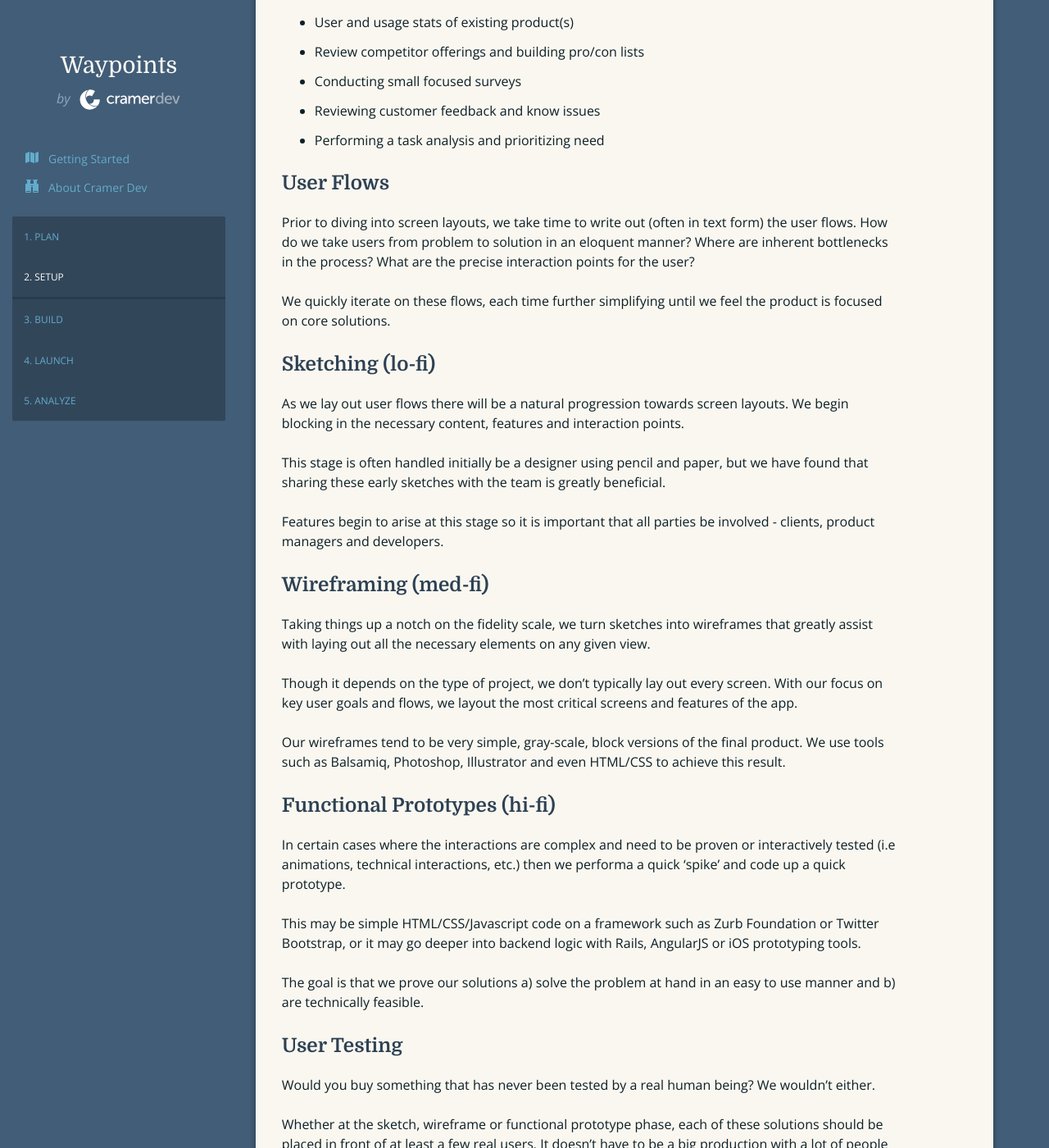
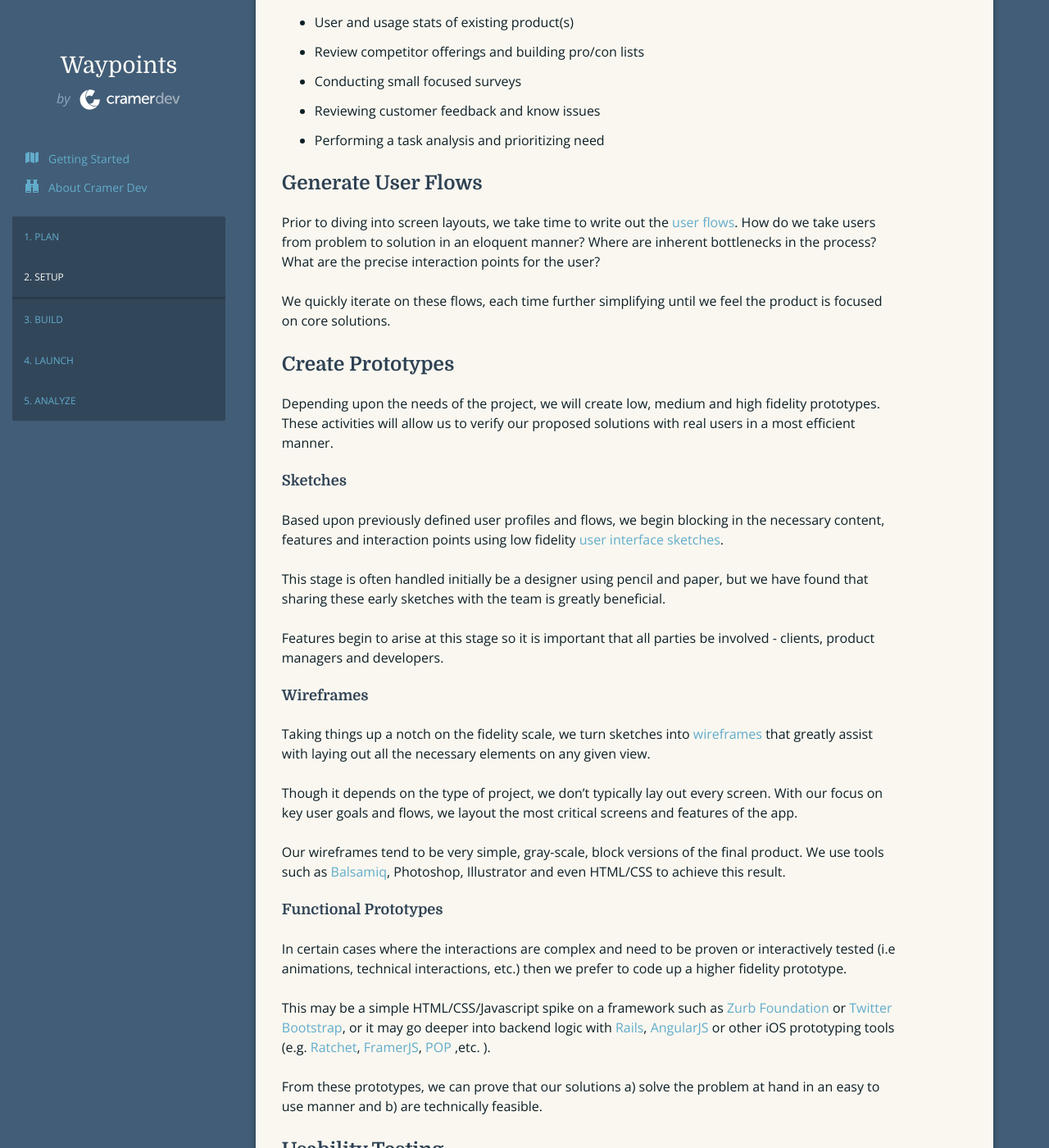
Before and after one commit to cramerdev/docs, a Jekyll site: the page built from _posts/2013-09-22-interaction-design.markdown, in a window 1280 px wide and 1400 px high, scrolled down 1325 px. Shown: the whole window at 82% size. Built offline with Jekyll 4.4.1, drawn with Linux system fonts in a browser that asks for light colours; nearby versions of some CDN libraries; Markdown is read by kramdown in place of the engine named in the settings; some of the changed text lies outside the part shown.

Commit message:
adding links to interaction design

```diff
--- a/_posts/2013-09-22-interaction-design.markdown
+++ b/_posts/2013-09-22-interaction-design.markdown
@@ -6,12 +6,12 @@ category: Setup
 
 
 ## Objective
-In the early stages of a project we identify key user characteristics and goals. With this information at hand we begin designing interactions that solve the most important user problems in the best way possible.
+In the early stages of a project we identify key user characteristics and goals. With this information at hand we begin [designing interactions](http://en.wikipedia.org/wiki/Interaction_design) that solve the most important user problems in the best way possible.
 
 ## Principles
-Keeping things simple is our foremost goal when designing each individual user interaction. We follow a user centered design process that focuses our attention on the most critical features  while also addressing other relevant project constraints.
+Keeping things simple is our foremost goal when designing each individual user interaction. We follow a [user centered design](http://en.wikipedia.org/wiki/User-centered_design) process that focuses our attention on the most critical user needs and then verifies our solutions through user testing.
 
-Focusing on key user goals makes the most efficient use our design and development time and ensures that we are developing the best possible solution.
+Focusing on the user makes the most efficient use of our design and development efforts while ensuring that we are developing the best possible solution.
 
 ## Our Process
 At the outset of the project we will determine, alongside our clients and users, which of these tools and activities will best address the goals of the user and project.
@@ -21,15 +21,15 @@ Each project will employ a different mix of the following activities and at vary
 ## Tools and Activities
 Interaction design is accomplished through experience, user research and an increasing fidelity of prototyping activities. Following is list of activities and tools we utilize as we design the towards the final solution.
 
-### **Identify Goals & Constraints**
+### Identify Goals & Constraints
 In order to be successful, we must first identify our goals. For interaction design we are referring to user goals (what do they want to accomplish?) as opposed to project goals (we want to make a bunch of money!). The latter is certainly part of the equation, but you can't acquire cheddar without solving real user problems.
 
 We also understand that projects have real constraints (e.g. time, money, people, technology, etc.) and we welcome those. In our experience, design is often more efficient when there are some guidelines that we must work within… as long as we are still serving our users.
 
-### **Build User Profiles**
+### Build User Profiles
 It is also critical that we do what we can to define our users. Often times technical projects become just that, technical, and we lose site of the human element to all that we do.
 
-Learning about our users increases the empathy we feel for them and should stick with us throughout the project. In order to build user profiles we review sources such as:
+Learning about our users increases the empathy we feel for them and should stick with us throughout the project. In order to build [user profiles](http://www.uxbooth.com/articles/user-centered-design-tools-for-the-enterprise/) we review sources such as:
 
 - User and usage stats of existing product(s)
 - Review competitor offerings and building pro/con lists
@@ -37,35 +37,38 @@ Learning about our users increases the empathy we feel for them and should stick
 - Reviewing customer feedback and know issues
 - Performing a task analysis and prioritizing need
 
-### **User Flows**
-Prior to diving into screen layouts, we take time to write out (often in text form) the user flows. How do we take users from problem to solution in an eloquent manner? Where are inherent bottlenecks in the process? What are the precise interaction points for the user?
+### Generate User Flows
+Prior to diving into screen layouts, we take time to write out the [user flows](http://37signals.com/svn/posts/1926-a-shorthand-for-designing-ui-flows). How do we take users from problem to solution in an eloquent manner? Where are inherent bottlenecks in the process? What are the precise interaction points for the user?
 
 We quickly iterate on these flows, each time further simplifying until we feel the product is focused on core solutions.
 
-### **Sketching (lo-fi)**
-As we lay out user flows there will be a natural progression towards screen layouts. We begin blocking in the necessary content, features and interaction points.
+### Create Prototypes
+Depending upon the needs of the project, we will create low, medium and high fidelity prototypes. These activities will allow us to verify our proposed solutions with real users in a most efficient manner.
+
+#### **Sketches**
+Based upon previously defined user profiles and flows, we begin blocking in the necessary content, features and interaction points using low fidelity [user interface sketches](http://uxdesign.smashingmagazine.com/2011/12/13/messy-art-ux-sketching/).
 
 This stage is often handled initially be a designer using pencil and paper, but we have found that sharing these early sketches with the team is greatly beneficial.
 
 Features begin to arise at this stage so it is important that all parties be involved - clients, product managers and developers.
 
-### **Wireframing (med-fi)**
-Taking things up a notch on the fidelity scale, we turn sketches into wireframes that greatly assist with laying out all the necessary elements on any given view.
+#### **Wireframes**
+Taking things up a notch on the fidelity scale, we turn sketches into [wireframes](http://viget.com/inspire/ux-101-the-wireframe1) that greatly assist with laying out all the necessary elements on any given view.
 
 Though it depends on the type of project, we don't typically lay out every screen. With our focus on key user goals and flows, we layout the most critical screens and features of the app.
 
-Our wireframes tend to be very simple, gray-scale, block versions of the final product. We use tools such as Balsamiq, Photoshop, Illustrator and even HTML/CSS to achieve this result.
+Our wireframes tend to be very simple, gray-scale, block versions of the final product. We use tools such as [Balsamiq](http://balsamiq.com/), Photoshop, Illustrator and even HTML/CSS to achieve this result.
 
-### **Functional Prototypes (hi-fi)**
-In certain cases where the interactions are complex and need to be proven or interactively tested (i.e animations, technical interactions, etc.) then we performa a quick 'spike' and code up  a quick prototype.
+#### **Functional Prototypes**
+In certain cases where the interactions are complex and need to be proven or interactively tested (i.e animations, technical interactions, etc.) then we prefer to code up a higher fidelity prototype.
 
-This may be simple HTML/CSS/Javascript code on a framework such as Zurb Foundation or Twitter Bootstrap, or it may go deeper into backend logic with Rails, AngularJS or iOS prototyping tools.
+This may be a simple HTML/CSS/Javascript spike on a framework such as [Zurb Foundation](http://foundation.zurb.com/) or [Twitter Bootstrap](http://getbootstrap.com/), or it may go deeper into backend logic with [Rails](http://rubyonrails.org/), [AngularJS](http://angularjs.org/) or other iOS prototyping tools (e.g. [Ratchet](http://maker.github.io/ratchet/), [FramerJS](http://www.framerjs.com/), [POP](https://popapp.in/) ,etc. ).
 
-The goal is that we prove our solutions a) solve the problem at hand in an easy to use manner and b) are technically feasible.
+From these prototypes, we can prove that our solutions a) solve the problem at hand in an easy to use manner and b) are technically feasible.
 
-### **User Testing**
+### Usability Testing
 Would you buy something that has never been tested by a real human being? We wouldn't either.
 
 Whether at the sketch, wireframe or functional prototype phase, each of these solutions should be placed in front of at least a few real users. It doesn't have to be a big production with a lot of people involved. Simply lining up a few testers at each step will provide invaluable feedback that will uncover obvious flaws in the design.
 
-We highly recommend user testing and have seen nothing but positive feedback form clients who have been through the process. Your app will only benefit from it as even the smallest amount of user testing is better than no user testing.
+We highly recommend [user testing](http://en.wikipedia.org/wiki/Usability_testing) and have seen nothing but positive feedback form clients who have been through the process. Your app will only benefit from it as even the smallest amount of user testing is better than no user testing.
```
